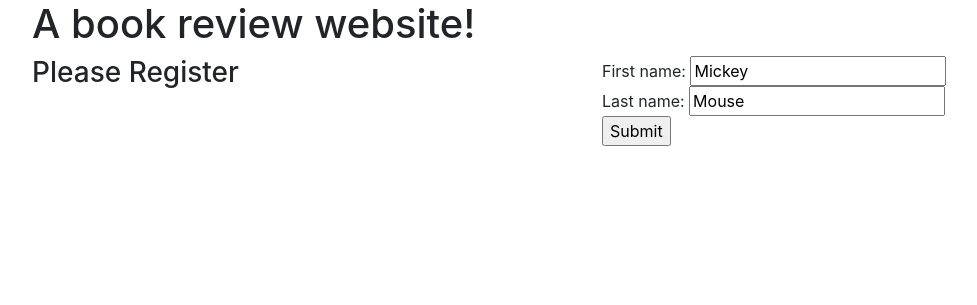
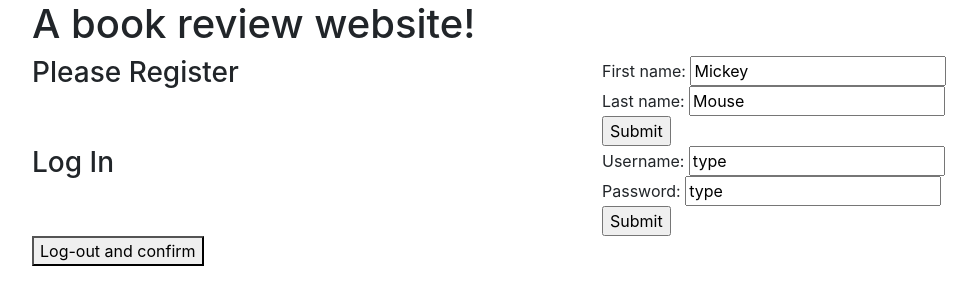
Before and after one commit to OscarMorales77/book-reviews, a Flask app: page / in a window 1280 px wide. Shown: the top 305 px of the page, without its empty margins (53-1030 px from the left). Run offline with Flask 2, Linux system fonts and the light colour scheme; some libraries are stand-ins or nearby versions.

Commit message:
Create sessions for log-in and log-out

```diff
--- a/application.py
+++ b/application.py
@@ -23,11 +23,40 @@ db = scoped_session(sessionmaker(bind=engine))
 
 @app.route("/")
 def index():
+
     return render_template("index.html")
+
 
 @app.route("/hello", methods=["POST"])
 def hello():
-	first=request.form.get("firstName")
-	last=request.form.get("lastName")
-	''' This will saved to the DataBase'''
-	return "You typed " +first+" "+last
+    first = request.form.get("firstName")
+    last = request.form.get("lastName")
+    ''' This will be saved to the DataBase'''
+    return "You typed " + first + " " + last
+
+
+@app.route("/verify", methods=["POST"])
+def verify():
+    username = request.form.get("username")
+    password = request.form.get("password")
+
+    if password == "password" and username == "username":
+        session[username] = True
+        return "You are logged in!"
+
+    return "Not registered!"
+
+
+@app.route("/secret")
+def secret():
+    for key in session.items():
+        print(key)
+    if len(session) != 0 and session["username"]:
+        return "Secrete Page"
+    return "Not logged-in!"
+
+
+@app.route("/logout", methods=["POST"])
+def logout():
+    session.clear()
+    return "logged out!"
--- a/templates/index.html
+++ b/templates/index.html
@@ -4,7 +4,9 @@
     <meta charset="utf-8">
     <meta name="viewport" content="width=device-width, initial-scale=1">
     <title>About</title>
-	<link rel="stylesheet" type="text/css" href="https://stackpath.bootstrapcdn.com/bootstrap/4.1.1/css/bootstrap.min.css" integrity="sha384-WskhaSGFgHYWDcbwN70/dfYBj47jz9qbsMId/iRN3ewGhXQFZCSftd1LZCfmhktB" crossorigin="anonymous">
+    <link rel="stylesheet" type="text/css"
+          href="https://stackpath.bootstrapcdn.com/bootstrap/4.1.1/css/bootstrap.min.css"
+          integrity="sha384-WskhaSGFgHYWDcbwN70/dfYBj47jz9qbsMId/iRN3ewGhXQFZCSftd1LZCfmhktB" crossorigin="anonymous">
 </head>
 <body>
 <div class="container">
@@ -20,6 +22,23 @@
 
     </div>
 
+    <div class="row">
+        <h3 class="col"> Log In</h3>
+        <form action="/verify" class="col" method="POST">
+            Username: <input type="text" name="username" value="type"><br>
+            Password: <input type="text" name="password" value="type"><br>
+            <input type="submit" value="Submit">
+        </form>
+
+    </div>
+
+    <div class="row">
+        <form action="/logout" class="col" method="POST">
+            <button type="submit" >Log-out and confirm</button>
+        </form>
+
+    </div>
+
 
 </div>
 
```
Lines whose indentation alone changed are shown as unchanged.
